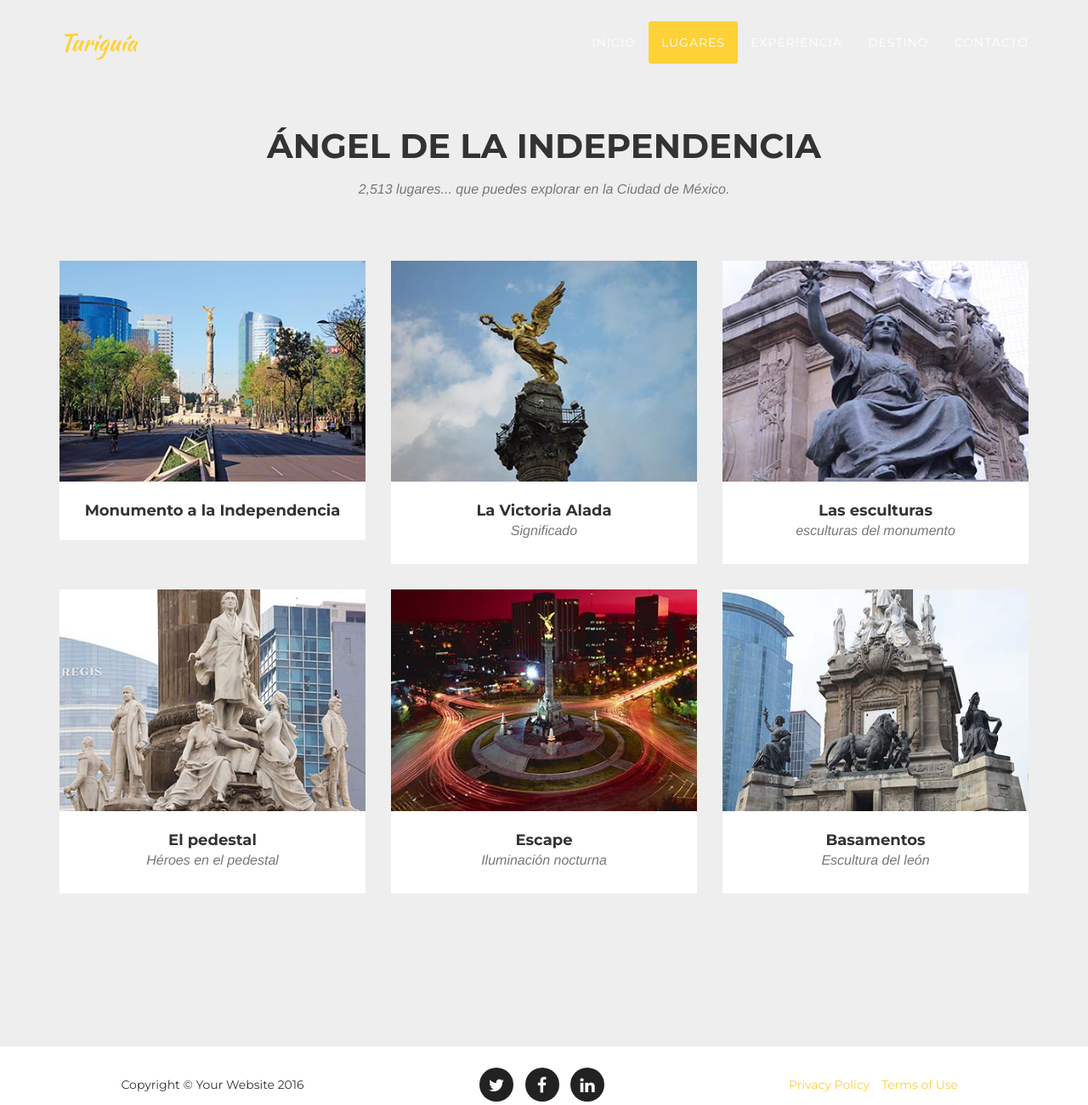
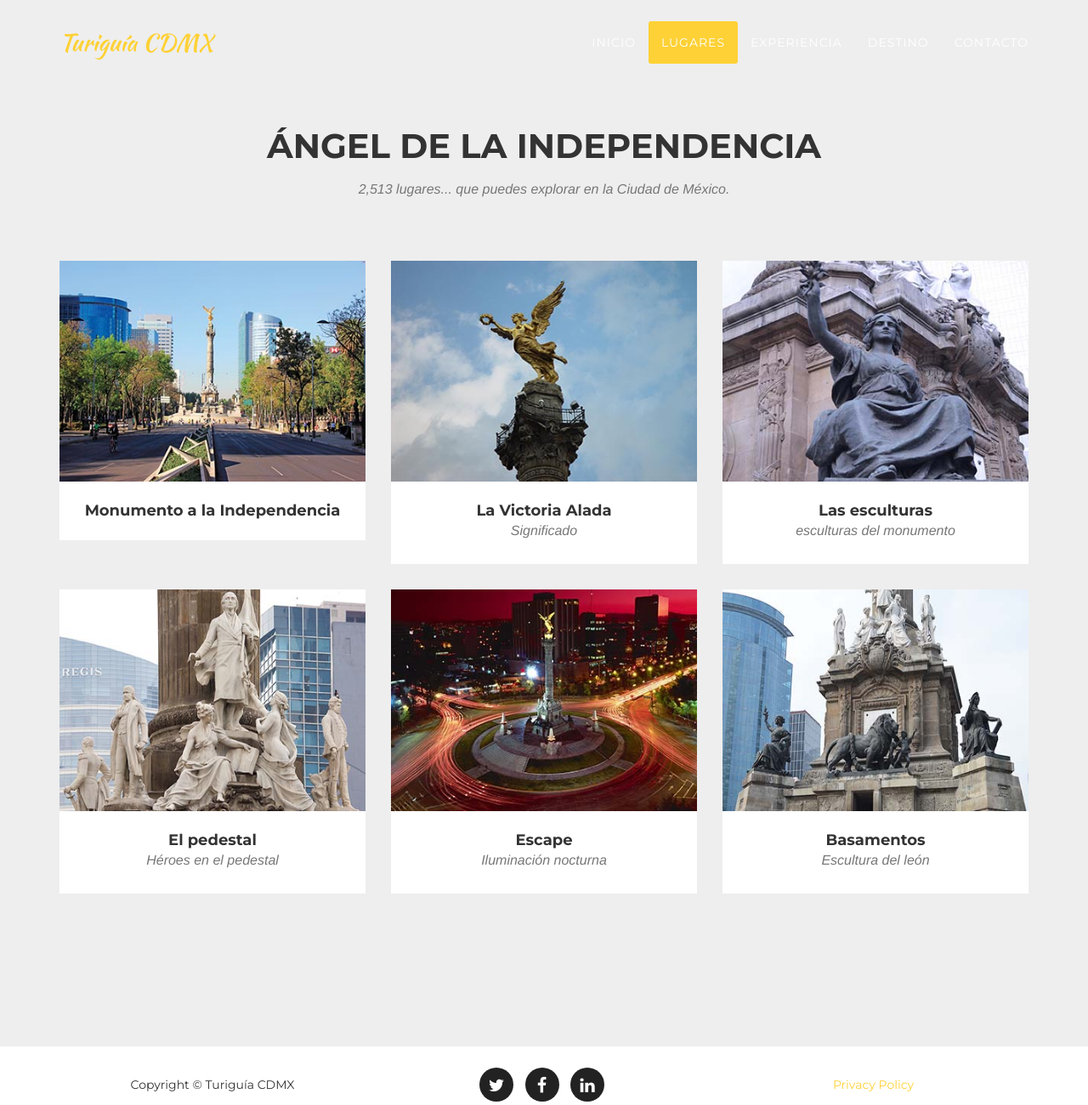
Before and after one commit to carolinalazaro/Turiguia, a website: page index.html in a window 1280 px wide. Shown: the whole page at 85% size. Drawn offline with nearby package versions, Linux system fonts and the light colour scheme; files that its build step writes are made by us from their sources; files whose address does not match are found by name; a web font is replaced by a local one.

Commit message:
titulo chico

```diff
--- a/index.html
+++ b/index.html
@@ -43,7 +43,7 @@
                 <button type="button" class="navbar-toggle" data-toggle="collapse" data-target="#bs-example-navbar-collapse-1">
                     <span class="sr-only">Toggle navigation</span> Menu <i class="fa fa-bars"></i>
                 </button>
-                <a class="navbar-brand page-scroll" href="#page-top">Turiguía</a>
+                <a class="navbar-brand page-scroll" href="#page-top">Turiguía CDMX</a>
             </div>
 
 
@@ -216,13 +216,11 @@ que puedes explorar en la Ciudad de México.
 
 
 
-
-
     <footer>
         <div class="container">
             <div class="row">
                 <div class="col-md-4">
-                    <span class="copyright">Copyright &copy; Your Website 2016</span>
+                    <span class="copyright">Copyright &copy; Turiguía CDMX</span>
                 </div>
                 <div class="col-md-4">
                     <ul class="list-inline social-buttons">
@@ -237,10 +235,7 @@ que puedes explorar en la Ciudad de México.
                 <div class="col-md-4">
                     <ul class="list-inline quicklinks">
                         <li><a href="#">Privacy Policy</a>
-                        </li>
-                        <li><a href="#">Terms of Use</a>
-                        </li>
-                    </ul>
+                                            </ul>
                 </div>
             </div>
         </div>
@@ -264,7 +259,7 @@ que puedes explorar en la Ciudad de México.
                         <div class="col-lg-8 col-lg-offset-2">
                             <div class="modal-body">
                                 <!-- Project Details Go Here -->
-                                <h2>Ángel de la Independencia</h2>
+                                <h3>Ángel de la Independencia</h3>
                                 <p class="item-intro text-muted">Su nombre oficial es Monumento a la Independencia.</p>
                                 <img class="img-responsive img-centered" src="img/portfolio/mon_2.jpg" alt="">
                                 <p>Se trata de una bella escultura que fue montada en 1910 para conmemorar el centenario de la independencia de México por el entonces presidente, Porfirio Díaz.Sin duda es uno de los monumentos más emblemáticos de la capital mexicana, que por décadas ha sido utilizado como el símbolo característico de la Ciudad de México y el punto de reunión de los festejos más tradicionales del país.</p>
```
Also changed, not shown: img/portfolio/museo del Carcamo.jpg (added), 1 other file.
